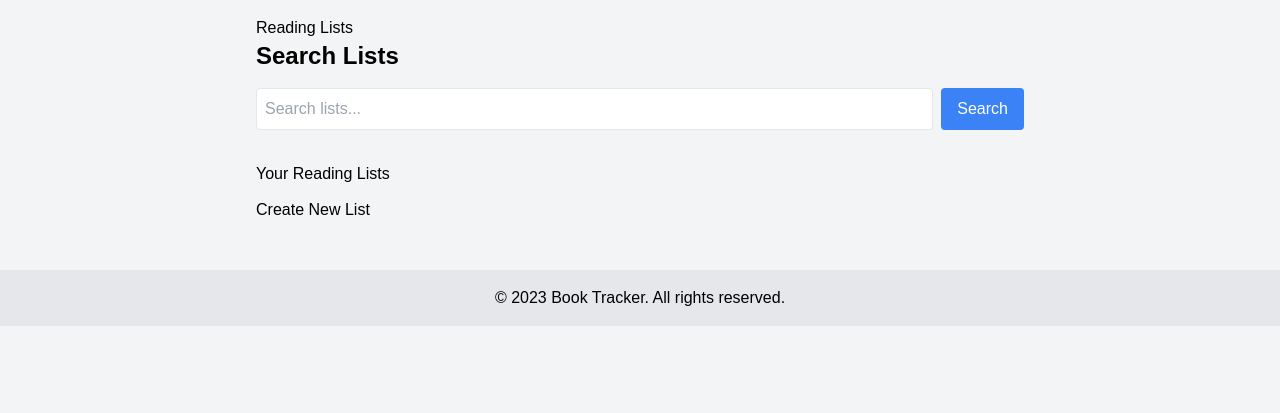
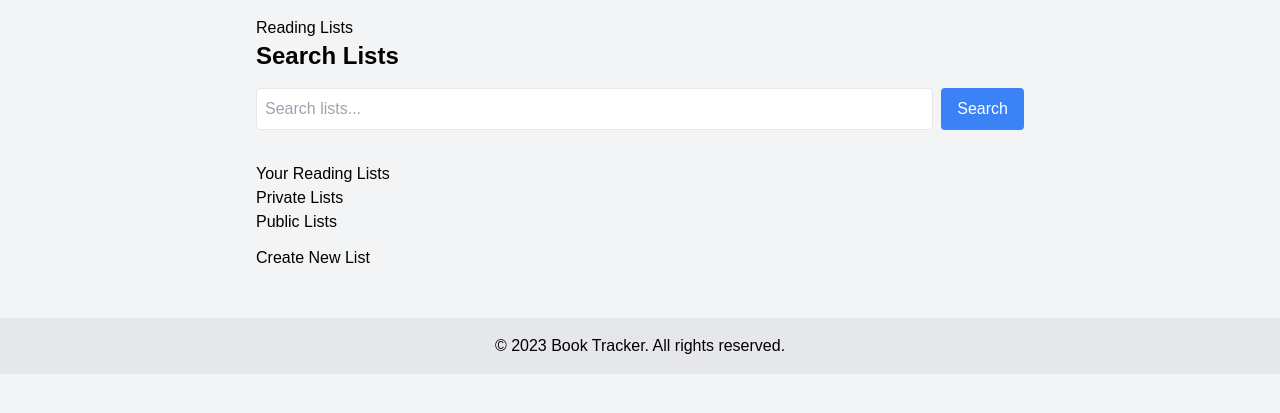
Before and after one commit to dennismenze/BookTrackerPro, a Flask app: page /lists in a window 1280 px wide. Shown: the part 96-509 px from the top of the page. Run offline with Flask 3, Linux system fonts and the light colour scheme; the visitor is signed in with stand-in values (Sample User, id 1); data that the repository does not hold is empty.

Commit message:
Agent query: Can you create a new public list and a new private list? After creating them, can you verify if they appear in the correct sections (public and private) on the lists page? Also, can you toggle the visibility of an existing list and check if it moves to the correct section?

```diff
--- a/models.py
+++ b/models.py
@@ -74,6 +74,10 @@ class List(db.Model):
                             secondary='book_list',
                             back_populates='lists')
 
+    @property
+    def is_public(self):
+        return self.user_id is None
+
 
 book_list = db.Table(
     'book_list',
--- a/routes/list_routes.py
+++ b/routes/list_routes.py
@@ -2,7 +2,7 @@ from flask import Blueprint, jsonify, request, current_app, session, abort
 from flask_login import login_required, current_user
 from models import db, Book, Author, List
 from sqlalchemy.exc import SQLAlchemyError
-from sqlalchemy import func
+from sqlalchemy import func, or_
 
 bp = Blueprint('list', __name__, url_prefix='/api/lists')
 
@@ -23,16 +23,25 @@ def get_lists():
         search_query = request.args.get('search', '')
         if search_query:
             lists = List.query.filter(
-                List.user_id == current_user.id,
+                or_(
+                    List.user_id == current_user.id,
+                    List.user_id == None
+                ),
                 func.lower(List.name).contains(func.lower(search_query))
             ).all()
         else:
-            lists = List.query.filter_by(user_id=current_user.id).all()
+            lists = List.query.filter(
+                or_(
+                    List.user_id == current_user.id,
+                    List.user_id == None
+                )
+            ).all()
         return jsonify([{
             'id': list.id,
             'name': list.name,
             'book_count': len(list.books),
-            'read_percentage': calculate_read_percentage(list.books)
+            'read_percentage': calculate_read_percentage(list.books),
+            'is_public': list.is_public
         } for list in lists])
     except SQLAlchemyError as e:
         current_app.logger.error(f"Error fetching lists: {str(e)}")
@@ -43,7 +52,9 @@ def get_lists():
 def get_list(id):
     try:
         current_app.logger.info(f"Fetching list with id: {id}")
-        list = List.query.filter_by(id=id, user_id=current_user.id).first_or_404()
+        list = List.query.filter(
+            or_(List.id == id, List.user_id == current_user.id)
+        ).first_or_404()
         current_app.logger.info(f"List found: {list.name}")
         books = [{
             'id': book.id,
@@ -59,7 +70,8 @@ def get_list(id):
             'id': list.id,
             'name': list.name,
             'books': books,
-            'read_percentage': read_percentage
+            'read_percentage': read_percentage,
+            'is_public': list.is_public
         })
     except SQLAlchemyError as e:
         current_app.logger.error(f"Error fetching list details: {str(e)}")
@@ -73,7 +85,9 @@ def create_list():
         if not data or 'name' not in data:
             return jsonify({'error': 'Invalid request data'}), 400
 
-        new_list = List(name=data['name'], user_id=current_user.id)
+        is_public = data.get('is_public', False)
+        user_id = None if is_public else current_user.id
+        new_list = List(name=data['name'], user_id=user_id)
         db.session.add(new_list)
         db.session.commit()
         return jsonify({
@@ -93,6 +107,8 @@ def update_list(id):
         data = request.get_json()
         if data and 'name' in data:
             list.name = data['name']
+        if 'is_public' in data:
+            list.user_id = None if data['is_public'] else current_user.id
         db.session.commit()
         return jsonify({'message': 'List updated successfully'})
     except SQLAlchemyError as e:
@@ -117,7 +133,9 @@ def delete_list(id):
 @login_required
 def add_book_to_list(id):
     try:
-        list = List.query.filter_by(id=id, user_id=current_user.id).first_or_404()
+        list = List.query.filter(
+            or_(List.id == id, List.user_id == current_user.id)
+        ).first_or_404()
         data = request.get_json()
         if not data or 'book_id' not in data:
             return jsonify({'error': 'Invalid request data'}), 400
@@ -138,7 +156,9 @@ def add_book_to_list(id):
 @login_required
 def remove_book_from_list(id, book_id):
     try:
-        list = List.query.filter_by(id=id, user_id=current_user.id).first_or_404()
+        list = List.query.filter(
+            or_(List.id == id, List.user_id == current_user.id)
+        ).first_or_404()
         book = Book.query.filter(Book.id == book_id, Book.users.any(id=current_user.id)).first_or_404()
         if book in list.books:
             list.books.remove(book)
--- a/static/js/list.js
+++ b/static/js/list.js
@@ -23,8 +23,10 @@ function loadListList(searchQuery = '') {
             const listList = document.getElementById('list-list');
             listList.innerHTML = `
                 <h2>Your Reading Lists</h2>
+                <div id="private-lists">
+                    <h3>Private Lists</h3>
                     <ul class="list-group">
-                    ${lists.map(list => `
+                        ${lists.filter(list => !list.is_public).map(list => `
                             <li class="list-group-item d-flex justify-content-between align-items-center">
                                 <a href="/list/${list.id}">${list.name}</a>
                                 <span class="badge bg-primary rounded-pill">${list.book_count} books</span>
@@ -32,6 +34,19 @@ function loadListList(searchQuery = '') {
                             </li>
                         `).join('')}
                     </ul>
+                </div>
+                <div id="public-lists">
+                    <h3>Public Lists</h3>
+                    <ul class="list-group">
+                        ${lists.filter(list => list.is_public).map(list => `
+                            <li class="list-group-item d-flex justify-content-between align-items-center">
+                                <a href="/list/${list.id}">${list.name}</a>
+                                <span class="badge bg-primary rounded-pill">${list.book_count} books</span>
+                                <span class="badge bg-success rounded-pill">${list.read_percentage.toFixed(1)}% read</span>
+                            </li>
+                        `).join('')}
+                    </ul>
+                </div>
                 <button onclick="showCreateListForm()" class="btn btn-primary mt-3">Create New List</button>
             `;
         })
@@ -48,6 +63,10 @@ function showCreateListForm() {
         <div id="create-list-form" class="mt-3">
             <h3>Create New List</h3>
             <input type="text" id="new-list-name" class="form-control" placeholder="Enter list name">
+            <div class="form-check mt-2">
+                <input type="checkbox" id="new-list-public" class="form-check-input">
+                <label for="new-list-public" class="form-check-label">Make list public</label>
+            </div>
             <button onclick="createList()" class="btn btn-success mt-2">Create List</button>
         </div>
     `;
@@ -55,18 +74,19 @@ function showCreateListForm() {
 
 function createList() {
     const listName = document.getElementById('new-list-name').value;
+    const isPublic = document.getElementById('new-list-public').checked;
     if (!listName) {
         alert('Please enter a list name');
         return;
     }
 
-    console.log('Creating new list:', listName);
+    console.log('Creating new list:', listName, 'Public:', isPublic);
     fetch('/api/lists', {
         method: 'POST',
         headers: {
             'Content-Type': 'application/json',
         },
-        body: JSON.stringify({ name: listName }),
+        body: JSON.stringify({ name: listName, is_public: isPublic }),
         credentials: 'include'
     })
     .then(handleUnauthorized)
@@ -109,6 +129,10 @@ function loadListDetails(listId) {
                 <h2>${list.name}</h2>
                 <p>Books: ${list.books.length}</p>
                 <p>Read Percentage: ${list.read_percentage.toFixed(1)}%</p>
+                <p>Status: ${list.is_public ? 'Public' : 'Private'}</p>
+                <button onclick="toggleListVisibility(${list.id}, ${!list.is_public})" class="btn btn-sm ${list.is_public ? 'btn-warning' : 'btn-success'}">
+                    Make ${list.is_public ? 'Private' : 'Public'}
+                </button>
                 <h3>Books:</h3>
                 <ul class="list-group">
                     ${list.books.map(book => `
@@ -128,6 +152,24 @@ function loadListDetails(listId) {
             console.error('Error fetching list details:', error);
             const listDetails = document.getElementById('list-details');
             listDetails.innerHTML = `<p>Error loading list details: ${error.message}. Please try again.</p>`;
+        });
+}
+
+function toggleListVisibility(listId, isPublic) {
+    fetch(`/api/lists/${listId}`, {
+        method: 'PUT',
+        headers: {
+            'Content-Type': 'application/json',
+        },
+        body: JSON.stringify({ is_public: isPublic }),
+        credentials: 'include'
+    })
+    .then(handleUnauthorized)
+    .then(response => response.json())
+    .then(() => loadListDetails(listId))
+    .catch(error => {
+        console.error('Error updating list visibility:', error);
+        alert('Failed to update list visibility. Please try again.');
     });
 }
 
--- a/templates/list/list.html
+++ b/templates/list/list.html
@@ -11,7 +11,16 @@
         <button onclick="searchLists()" class="bg-blue-500 text-white px-4 py-2 rounded hover:bg-blue-600">Search</button>
     </div>
 </div>
-<div id="list-list"></div>
+<div id="list-list">
+    <div id="private-lists">
+        <h3 class="text-xl font-bold mb-2">Private Lists</h3>
+        <ul class="list-group"></ul>
+    </div>
+    <div id="public-lists" class="mt-4">
+        <h3 class="text-xl font-bold mb-2">Public Lists</h3>
+        <ul class="list-group"></ul>
+    </div>
+</div>
 {% endblock %}
 
 {% block scripts %}
```
Lines whose indentation alone changed are shown as unchanged.
